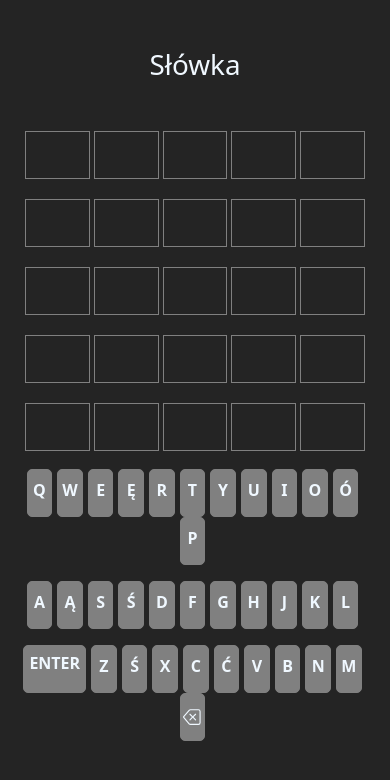
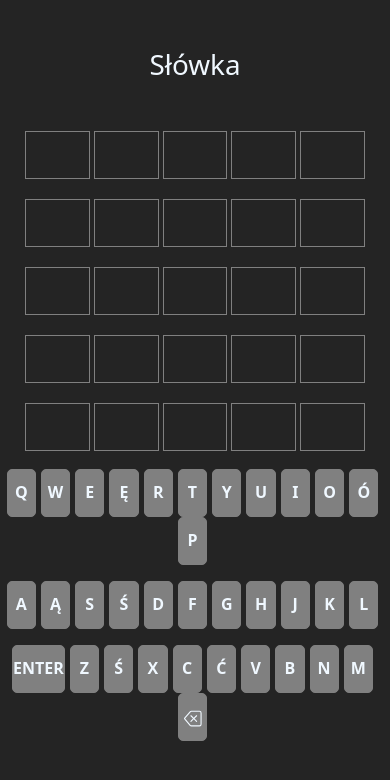
Before and after one commit to Toqqe/slowka, a React (Vite) app: page / in a window 390 px wide. Shown: the top 780 px of the page. Built offline with nearby package versions, Linux system fonts and the light colour scheme.

Commit message:
fix messages

```diff
--- a/src/app/_components/AlertToast.jsx
+++ b/src/app/_components/AlertToast.jsx
@@ -7,14 +7,16 @@ import ToastContainer from 'react-bootstrap/ToastContainer';
 const AlertToast = ({message, showToast, setShowToast}) =>{
 
     useEffect(()=>{
+        console.log(message);
         if(message){
             const timer = setTimeout(()=>{
-                setShowToast(!showToast)
+                console.log(showToast)
+                setShowToast(false)
             }, 2000)
 
             return () => clearTimeout(timer)
         }
-    }, [message])
+    }, [showToast])
 
     return (
 
--- a/src/app/_components/Board.jsx
+++ b/src/app/_components/Board.jsx
@@ -94,9 +94,9 @@ const Board = () =>{
         userWord.forEach((el, ind) => {
             if(userWord[ind] === passArray[ind]){
                 result[ind] = 'green';
+                newGuesses[el] = 'green'
                 passArray[ind] = null;
                 userWord[ind] = null;
-                newGuesses[el] = 'green'
             }
         })
         // Yellow
@@ -110,7 +110,6 @@ const Board = () =>{
         // Absent
         userWord.forEach((el, ind)=>{
             if(userWord[ind] !== null && userWord[ind] !== undefined && guessess[el] === '' ){
-
                 newGuesses[el] = 'absent'
             }
         })
--- a/src/app/_components/Keyboard.jsx
+++ b/src/app/_components/Keyboard.jsx
@@ -26,7 +26,7 @@ const Keyboard = ({handleClickKeyboard, handleEnterGuess,handleDeleteLetter, gue
                     <Key key={i} value={el} onClick={handleClickKeyboard} status={guessess[el]}/>
                 ))}
                 <div onClick={handleDeleteLetter} >
-                    <svg xmlns="http://www.w3.org/2000/svg"  fill="currentColor" class="bi bi-backspace" viewBox="0 0 16 15">
+                    <svg xmlns="http://www.w3.org/2000/svg"  fill="currentColor" className="bi bi-backspace" viewBox="0 0 16 15">
                         <path d="M5.83 5.146a.5.5 0 0 0 0 .708L7.975 8l-2.147 2.146a.5.5 0 0 0 .707.708l2.147-2.147 2.146 2.147a.5.5 0 0 0 .707-.708L9.39 8l2.146-2.146a.5.5 0 0 0-.707-.708L8.683 7.293 6.536 5.146a.5.5 0 0 0-.707 0z"/>
                         <path d="M13.683 1a2 2 0 0 1 2 2v10a2 2 0 0 1-2 2h-7.08a2 2 0 0 1-1.519-.698L.241 8.65a1 1 0 0 1 0-1.302L5.084 1.7A2 2 0 0 1 6.603 1zm-7.08 1a1 1 0 0 0-.76.35L1 8l4.844 5.65a1 1 0 0 0 .759.35h7.08a1 1 0 0 0 1-1V3a1 1 0 0 0-1-1z"/>
                     </svg>
--- a/src/app/styles/keyboard.css
+++ b/src/app/styles/keyboard.css
@@ -36,6 +36,12 @@
 }
 
 @media screen and (max-width: 500px) {
+    .container{
+        --bs-gutter-x: 0rem !important;
+    }
+    .keyboard-container.container-fluid{
+        --bs-gutter-x: 0rem !important;
+    }
     .keyboard-container{
         width: 100% !important;
         padding: 0 !important;
@@ -50,10 +56,10 @@
 
     .keyboard-container .row > div{
         cursor: pointer;
-        width: 7%;
+        width: 7.5%;
         height: 3rem;
         border: 1px solid gray;
-        padding: 8px 1px;
+        padding: 10px 5px;
         margin: 0 5px 0 0;
         background-color: #808080;
         font-size: 16px;
@@ -62,10 +68,10 @@
     }
 
     .bi-backspace{
-        height: 25px;
+        height: 20px;
         width: 18px;
     }
     .enter-keyboard{
-        padding: 5px !important;
+        padding: 10px 0px !important;
     }
 }
```
